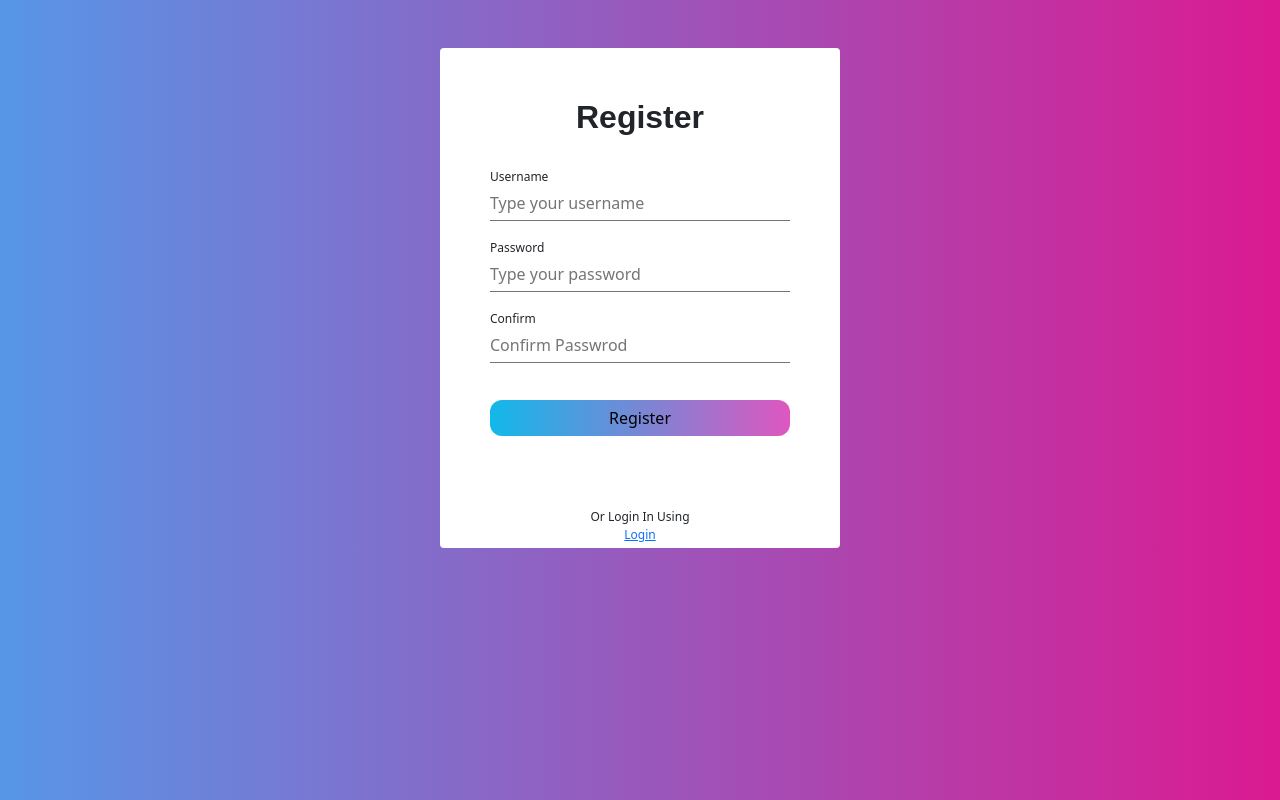
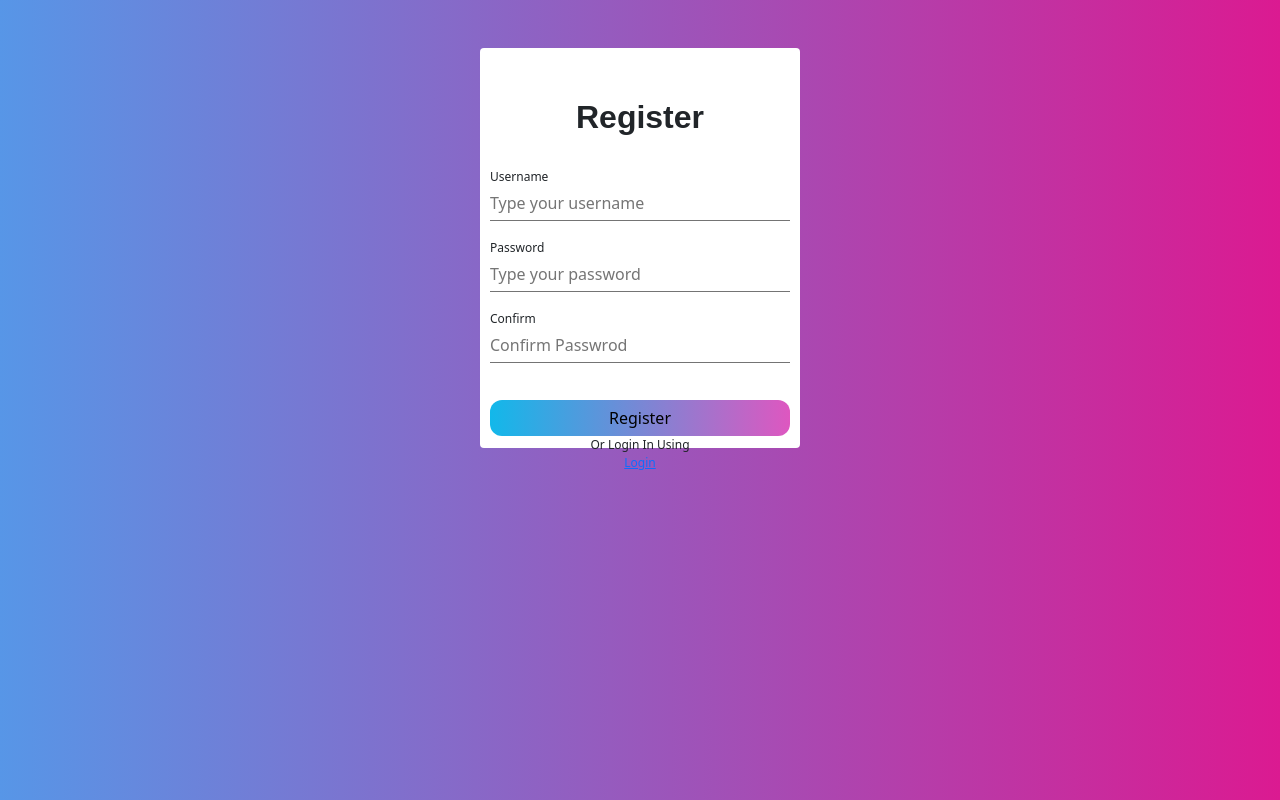
Before and after one commit to HammadAwan424/mail-it, a Flask app: page / in a window 1280 px wide. Run offline with Flask 3, Linux system fonts and the light colour scheme.

Commit message:
Flexible Layout

```diff
--- a/templates/login.html
+++ b/templates/login.html
@@ -48,15 +48,17 @@
                 text-align: center;
             }
 
-            .container {
+            .containerr {
                 display: flex;
                 flex-direction: column;
                 background-color: white;
-                width: 400px;
-                height: 500px;
                 position: relative;
                 border-radius: 4px;
                 text-align: center;
+                aspect-ratio: 4/5;
+                max-height: 50vh;
+                max-width: 80%;
+                margin: auto;
             }
 
             .custom_button {
@@ -111,7 +113,7 @@
         </script>
     </head>
     <body>
-        <div class="container mt-5">
+        <div class="containerr mt-5">
             <h2>Register</h2>
             <form class="mt-3" action="/login" method="post">
                 <div class="inputcontainer">
```
Also changed, not shown: prac.html (added, +46 -0 lines).
